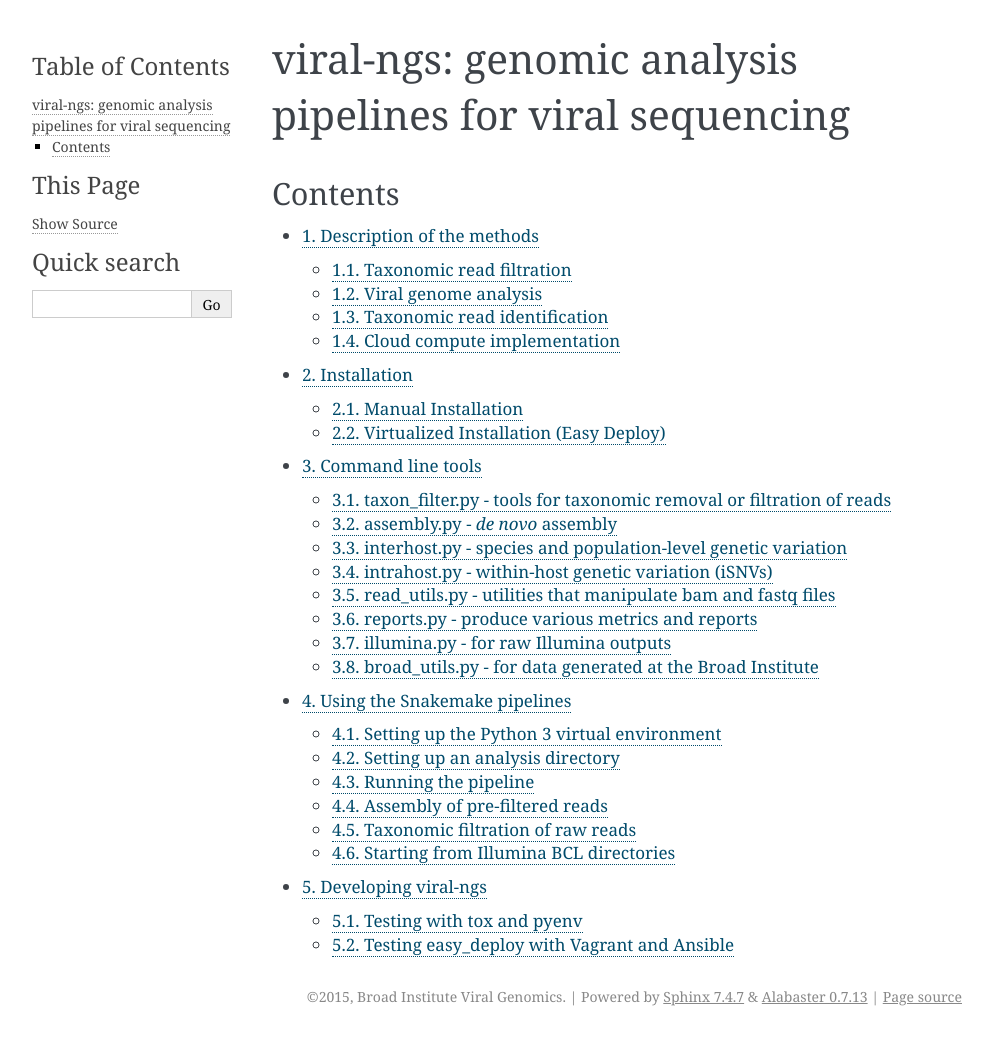
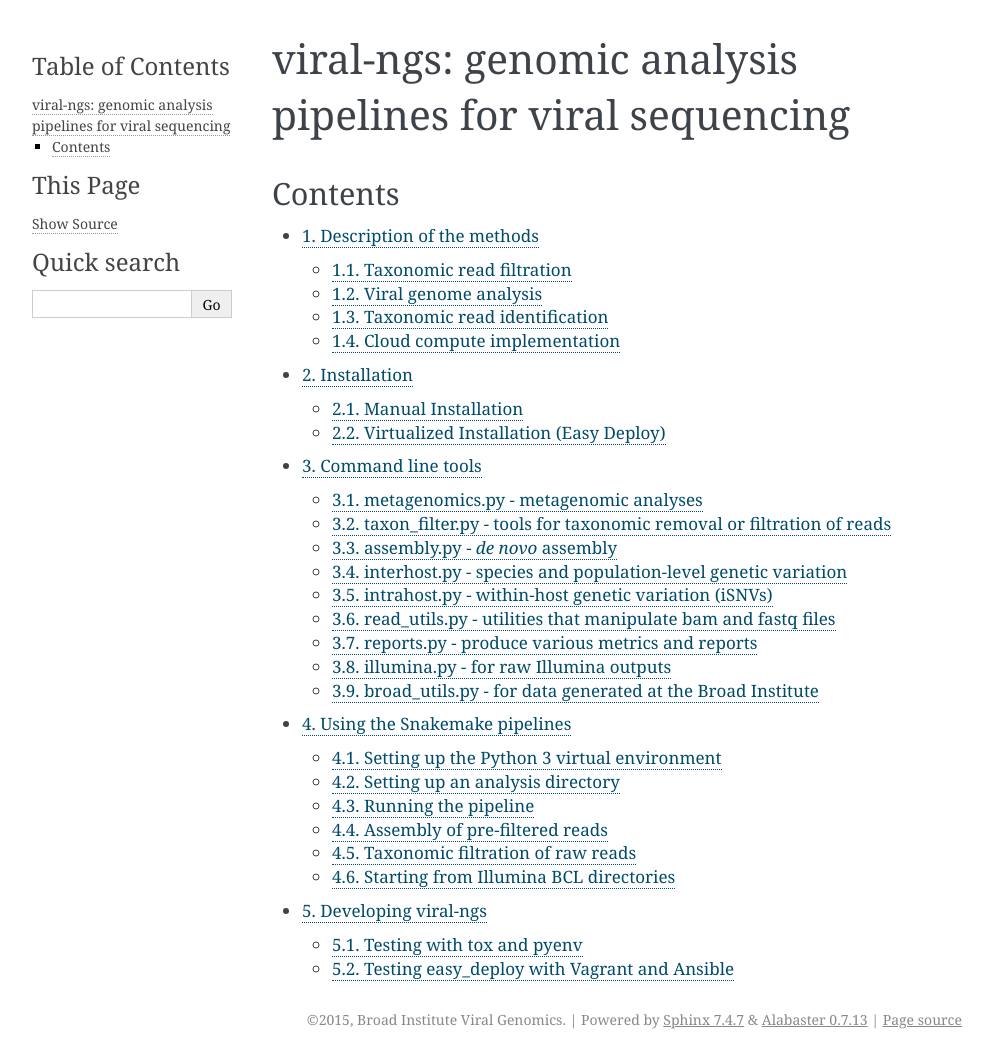
Before and after one commit to broadinstitute/viral-ngs, a Sphinx documentation site: the page built from docs/index.rst, in a window 1280 px wide. Shown: the whole page, without its empty margins (148-1141 px from the left). Built offline with Sphinx 7.4.7, drawn with Linux system fonts in a browser that asks for light colours; formulas are drawn with MathJax 3; before the commit the page ends 1036 px from its top, so only the background shows below that.

Commit message:
add metagenomics.py to readthedocs manual

```diff
--- a/docs/cmdline.rst
+++ b/docs/cmdline.rst
@@ -3,6 +3,7 @@ Command line tools
 
 .. toctree::
 
+   metagenomics
    taxon_filter
    assembly
    interhost
--- /dev/null
+++ b/docs/metagenomics.rst
@@ -0,0 +1,7 @@
+metagenomics.py - metagenomic analyses
+======================================
+
+.. argparse::
+    :module:  metagenomics
+    :func:    full_parser
+    :prog:    metagenomics.py
```
